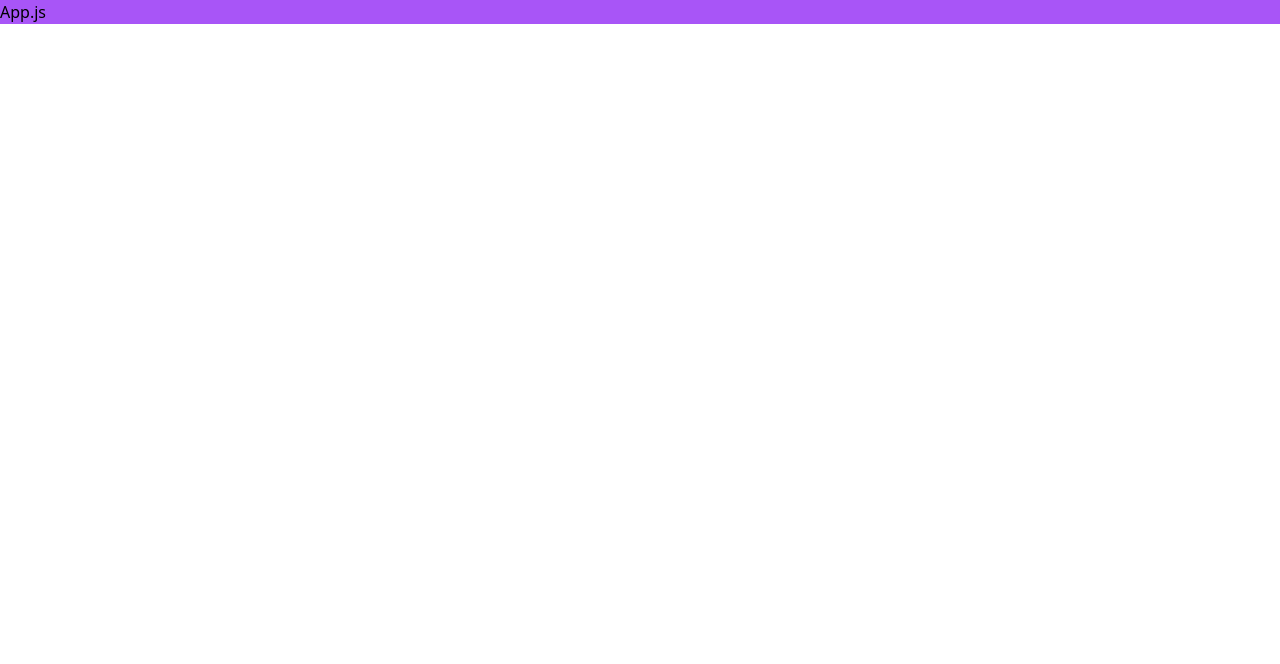
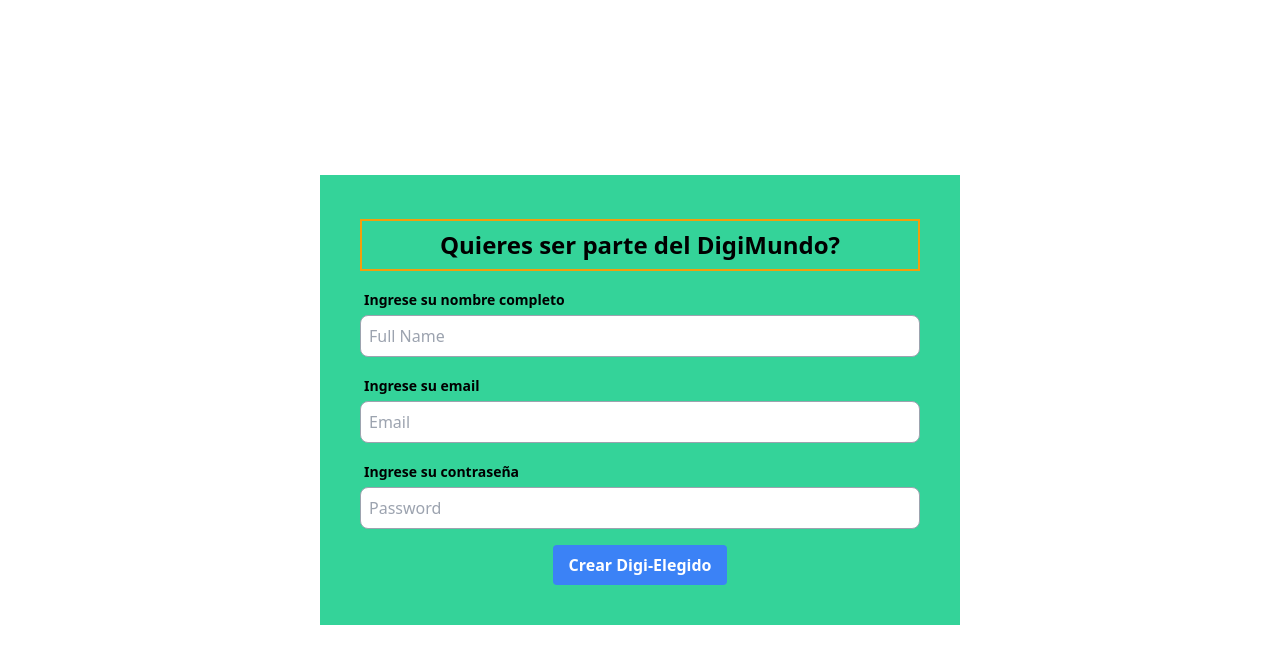
Before and after one commit to carlosdlacoste/digimon-app, a React (Vite) app in the folder front/: page /signup in a window 1280 px wide. Shown: the top 664 px of the page. Built offline with nearby package versions, Linux system fonts and the light colour scheme.

Commit message:
Creados formularios de login y signup en el front y enlazados a las rutas del front respectivas

```diff
--- a/front/package.json
+++ b/front/package.json
@@ -12,7 +12,8 @@
   },
   "dependencies": {
     "react": "^18.2.0",
-    "react-dom": "^18.2.0"
+    "react-dom": "^18.2.0",
+    "react-router-dom": "^6.19.0"
   },
   "devDependencies": {
     "@types/react": "^18.2.37",
--- a/front/src/App.jsx
+++ b/front/src/App.jsx
@@ -1,10 +1,23 @@
-
+import React from 'react';
+import {BrowserRouter, Route, Routes} from 'react-router-dom';
+import {Home} from './pages/home.jsx';
+import { Login } from './pages/login.jsx';
+import { SignUp } from './pages/signup.jsx';
 
 function App() {
 
+  // const basename = process.env.FRONTEND_URL || "";
+
   return (
     <>
-      <div className='bg-purple-500'>App.js</div>
+      <BrowserRouter>
+        <Routes>
+          <Route element={<Home/>} path='/'/>
+          <Route element={<Login />} path="/login" />
+          <Route element={<SignUp />} path="/signup" />
+        </Routes>
+
+      </BrowserRouter>
     </>
   )
 }
--- /dev/null
+++ b/front/src/pages/home.jsx
@@ -0,0 +1,7 @@
+export const Home = () =>{
+    return(
+        <>
+            <div className='bg-purple-500'>Home.js</div>
+        </>
+    )
+}
--- /dev/null
+++ b/front/src/pages/login.jsx
@@ -0,0 +1,18 @@
+import { useState } from "react";
+
+export const Login = () =>{
+    return(
+        <>
+            <div className="h-screen flex justify-center items-center">
+                <form className="bg-emerald-400 p-10 lg:w-1/2 md:w-1/2">
+                    <h3 className="flex justify-center text-2xl font-bold hover:text-amber-300 border-2 border-amber-500 p-2 mt-1 mb-4">Bienvenido Digi-Elegido!</h3>
+                    <label htmlFor="email" className="font-bold text-sm ml-1">Ingrese su email</label>
+                    <input type="text" id="email" placeholder="Email" className="border border-gray-400 p-2 mt-1 mb-4 w-full text-black rounded-lg"/>
+                    <label htmlFor="password" className="font-bold text-sm ml-1">Ingrese su contraseña</label>
+                    <input type="password" id="password" placeholder="Password" className="border border-gray-400 p-2 mb-4 mt-1 w-full text-black rounded-lg"></input>
+                    <button className="bg-blue-500 hover:bg-blue-700 text-white font-bold py-2 px-4 rounded flex mx-auto">Ingresar</button>
+                </form>
+            </div>
+        </>
+    )
+}
--- /dev/null
+++ b/front/src/pages/signup.jsx
@@ -0,0 +1,18 @@
+export const SignUp = () =>{
+    return(
+        <>
+            <div className="h-screen flex justify-center items-center">
+                <form className="bg-emerald-400 p-10 lg:w-1/2 md:w-1/2">
+                    <h3 className="flex justify-center text-2xl font-bold hover:text-amber-300 border-2 border-amber-500 p-2 mt-1 mb-4">Quieres ser parte del DigiMundo?</h3>
+                    <label htmlFor="name" className="font-bold text-sm ml-1">Ingrese su nombre completo</label>
+                    <input type="text" id="name" placeholder="Full Name" className="border border-gray-400 p-2 mt-1 mb-4 w-full text-black rounded-lg"/>
+                    <label htmlFor="email" className="font-bold text-sm ml-1">Ingrese su email</label>
+                    <input type="text" id="email" placeholder="Email" className="border border-gray-400 p-2 mt-1 mb-4 w-full text-black rounded-lg"/>
+                    <label htmlFor="password" className="font-bold text-sm ml-1">Ingrese su contraseña</label>
+                    <input type="password" id="password" placeholder="Password" className="border border-gray-400 p-2 mb-4 mt-1 w-full text-black rounded-lg"></input>
+                    <button className="bg-blue-500 hover:bg-blue-700 text-white font-bold py-2 px-4 rounded flex mx-auto">Crear Digi-Elegido</button>
+                </form>
+            </div>
+        </>
+    )
+}
```
Also changed, not shown: 1 other file (tests, documents, lock files or other folders).
